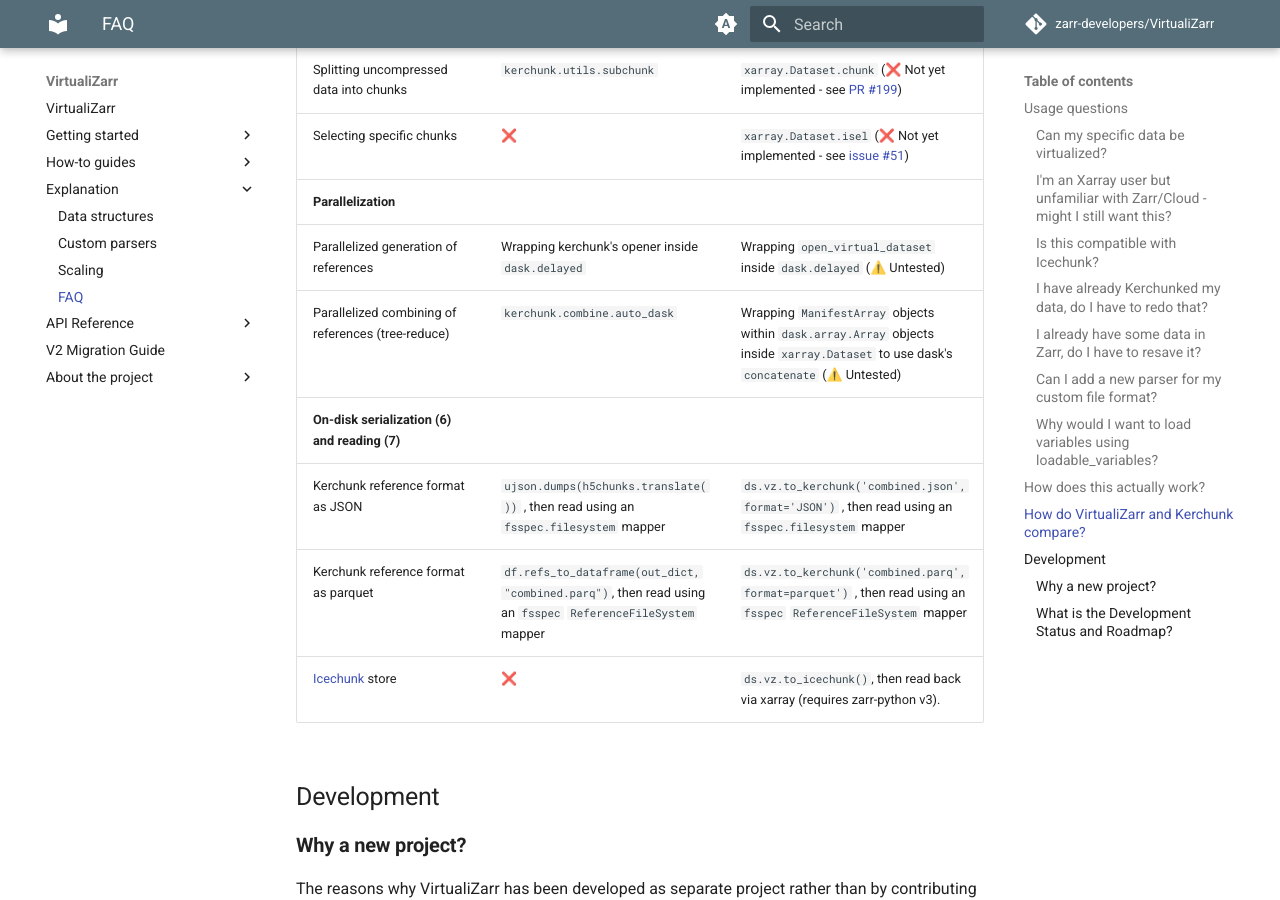
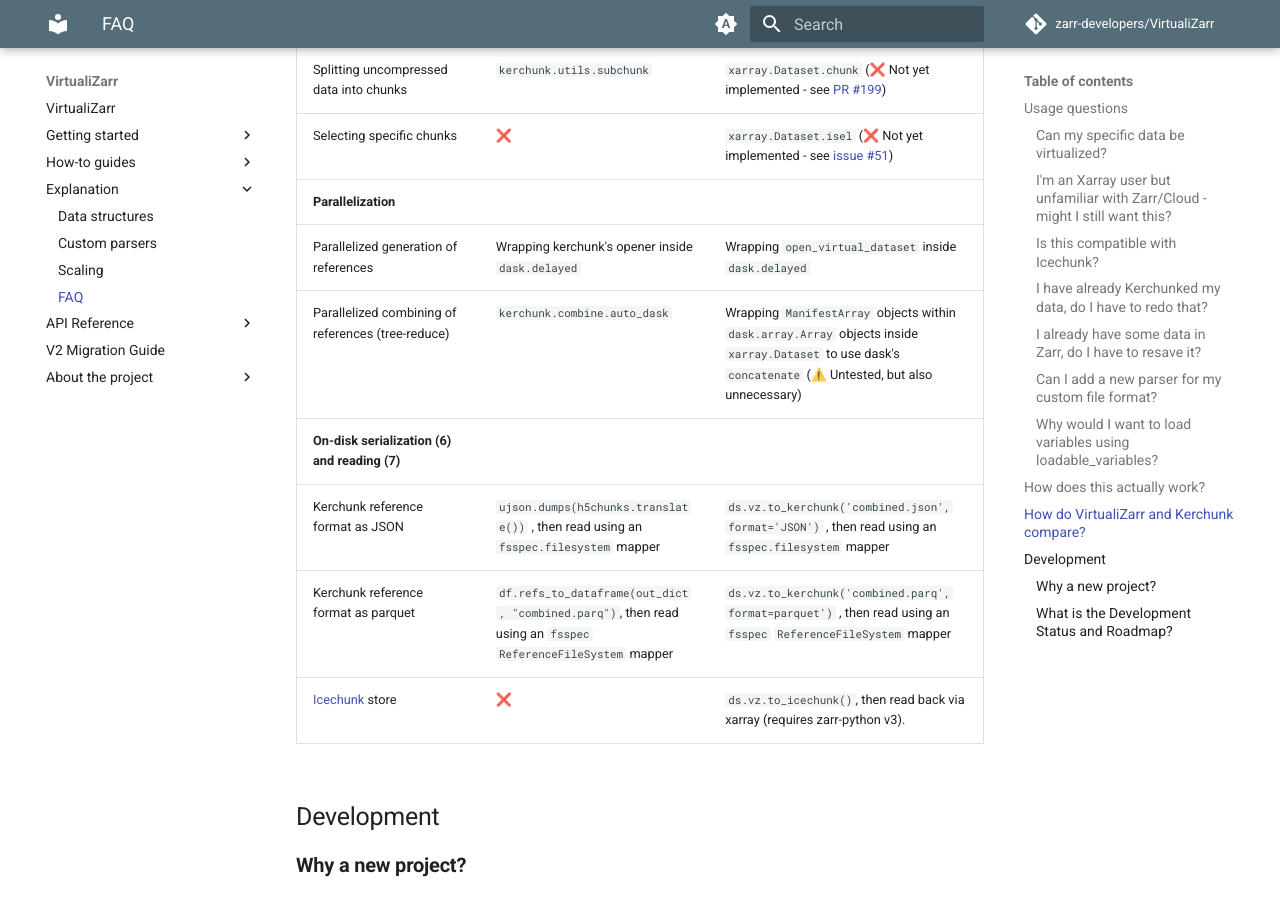
Before and after one commit to zarr-developers/VirtualiZarr, an MkDocs documentation site: the page built from docs/faq.md, in a window 1280 px wide and 900 px high, scrolled down 7192 px. Built offline with MkDocs 1.6.1 and Material for MkDocs 9.7.7, drawn with Linux system fonts in a browser that asks for light colours; comment, search, counter and statistics services are not loaded; the version menu is left out.

Commit message:
we have certainly tested scaling with dask

```diff
--- a/docs/faq.md
+++ b/docs/faq.md
@@ -154,8 +154,8 @@
 | Splitting uncompressed data into chunks | `kerchunk.utils.subchunk`                                                                                                                                  | `xarray.Dataset.chunk` (❌ Not yet implemented - see [PR #199](https://github.com/zarr-developers/VirtualiZarr/pull/199))
 | Selecting specific chunks | ❌                                                                                                                                  | `xarray.Dataset.isel` (❌ Not yet implemented - see [issue #51](https://github.com/zarr-developers/VirtualiZarr/issues/51))                                                                                                                          |
 **Parallelization**                                                      |                                                                                                                                     |                                                                                                                                                  |
-| Parallelized generation of references                                    | Wrapping kerchunk's opener inside `dask.delayed`                                                                                    | Wrapping `open_virtual_dataset` inside `dask.delayed` (⚠️ Untested)
-| Parallelized combining of references (tree-reduce)                       | `kerchunk.combine.auto_dask`                                                                                                        | Wrapping `ManifestArray` objects within `dask.array.Array` objects inside `xarray.Dataset` to use dask's `concatenate` (⚠️ Untested)                         |
+| Parallelized generation of references                                    | Wrapping kerchunk's opener inside `dask.delayed`                                                                                    | Wrapping `open_virtual_dataset` inside `dask.delayed`
+| Parallelized combining of references (tree-reduce)                       | `kerchunk.combine.auto_dask`                                                                                                        | Wrapping `ManifestArray` objects within `dask.array.Array` objects inside `xarray.Dataset` to use dask's `concatenate` (⚠️ Untested, but also unnecessary)                         |
 | **On-disk serialization (6) and reading (7)**                            |                                                                                                                                     |                                                                                                                                                  |
 | Kerchunk reference format as JSON                                        | `ujson.dumps(h5chunks.translate())` , then read using an `fsspec.filesystem` mapper                                | `ds.vz.to_kerchunk('combined.json', format='JSON')` , then read using an `fsspec.filesystem` mapper                                      |
 | Kerchunk reference format as parquet                                     | `df.refs_to_dataframe(out_dict, "combined.parq")`, then read using an `fsspec` `ReferenceFileSystem` mapper | `ds.vz.to_kerchunk('combined.parq', format=parquet')` , then read using an `fsspec` `ReferenceFileSystem` mapper |
```
